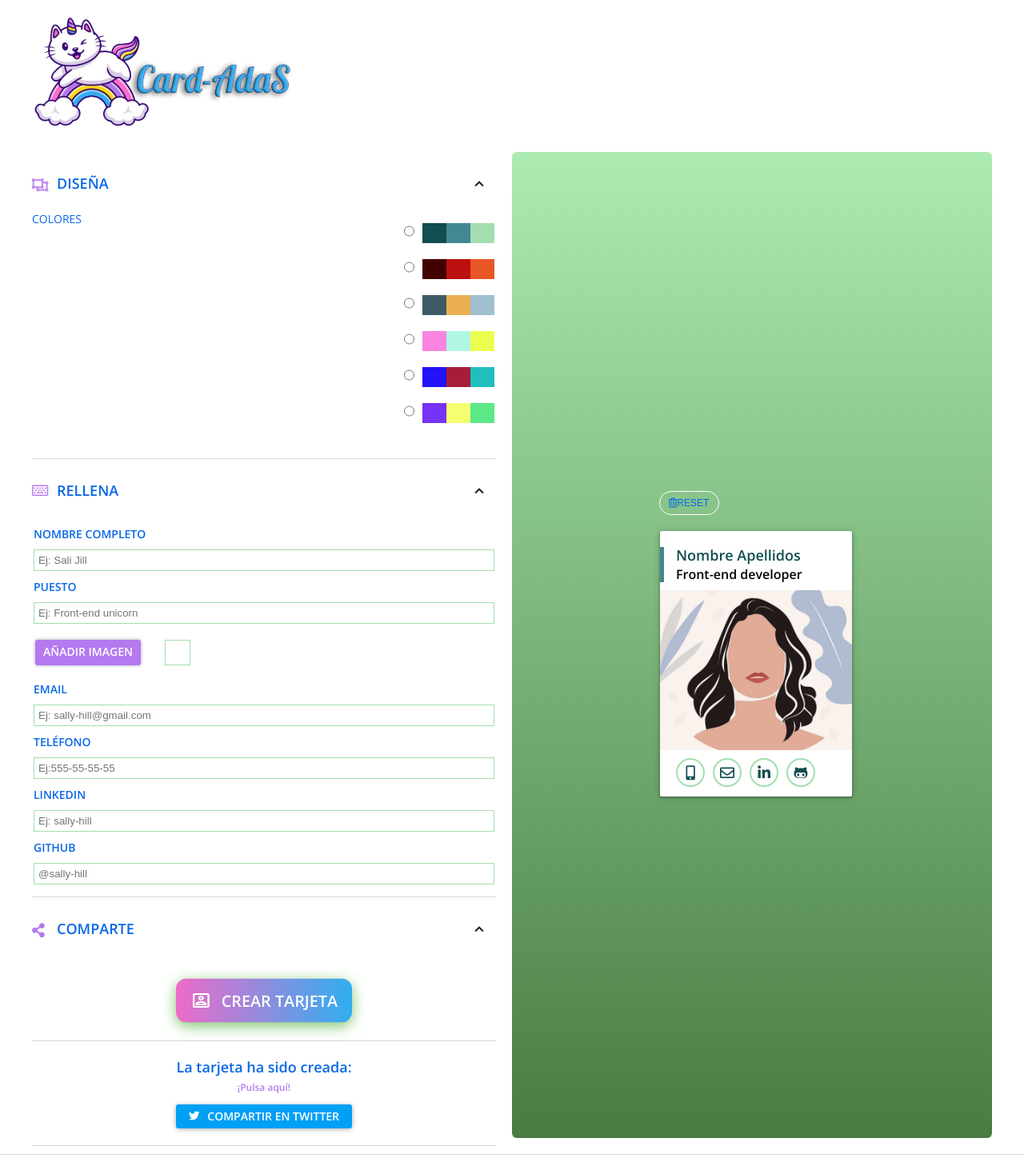
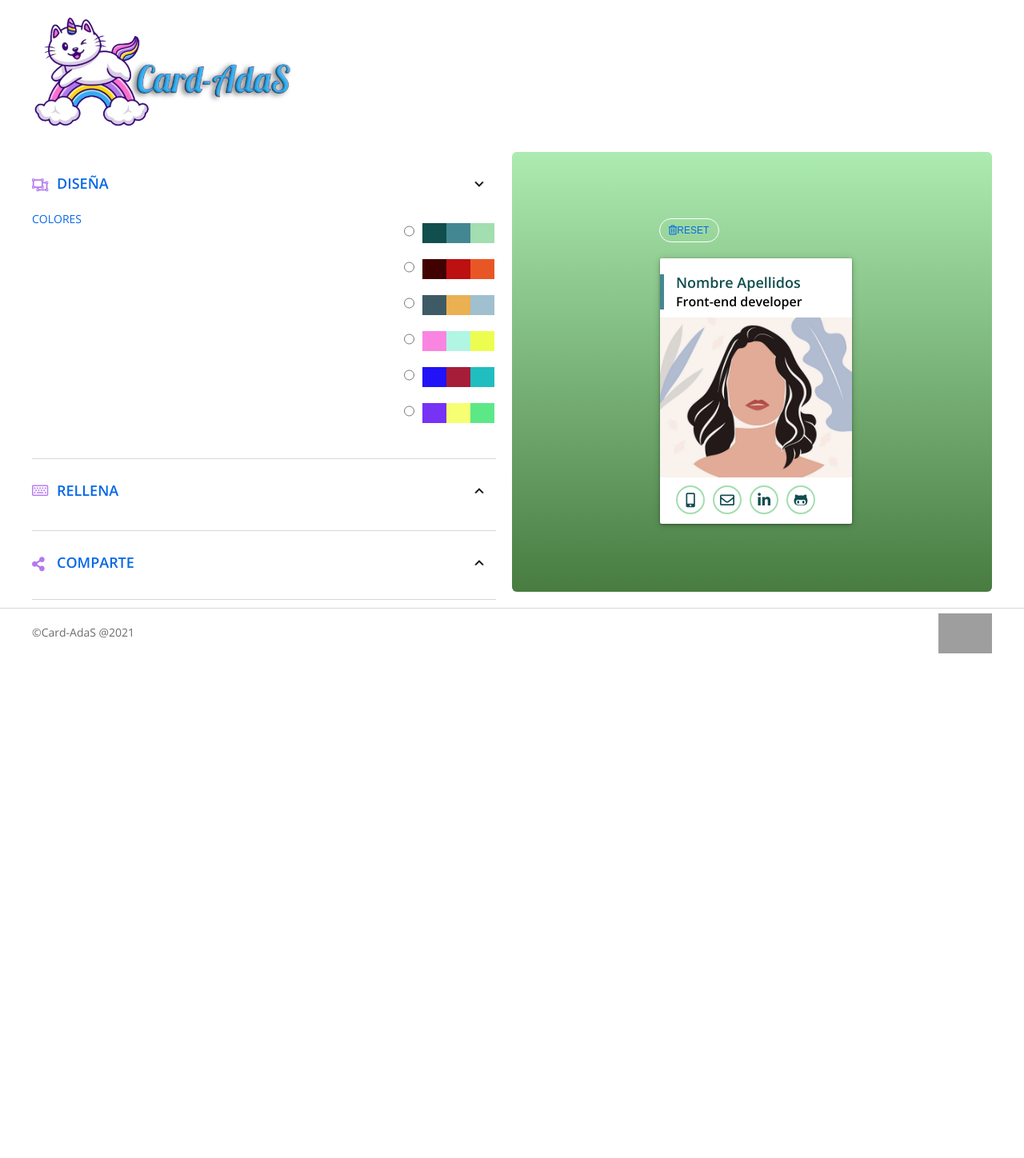
Before and after one commit to anamontegrifo/Generador-de-tarjetas-Refactoriza, a React (Create React App) app: page / in a window 1280 px wide. Shown: the top 1448 px of the page at 80% size. After the commit the page ends 821 px from the top, so only its background shows below. Built offline with nearby package versions, Linux system fonts and the light colour scheme; grey boxes are pictures that could not be loaded.

Commit message:
change input names

```diff
--- a/src/components/App.js
+++ b/src/components/App.js
@@ -6,8 +6,12 @@ import lateral from '../images/Lateral.png';
 import target from '../images/target.png';
 
 function App() {
-	const [mode, setMode] = useState('');
-	const [rotate, setRotate] = useState('up');
+	const [mode1, setMode1] = useState('');
+	const [mode2, setMode2] = useState('hidden');
+	const [mode3, setMode3] = useState('hidden');
+	const [rotate1, setRotate1] = useState('down');
+	const [rotate2, setRotate2] = useState('up');
+	const [rotate3, setRotate3] = useState('up');
 	const [data, setData] = useState({
 		palette: 1,
 		name: '',
@@ -60,14 +64,36 @@ function App() {
 		}
 	};
 
-	const handleCollapsable = (event) => {
+	const handleCollapsable1 = (event) => {
 		console.log(event.currentTarget.id);
-		if (mode === 'hidden') {
-			setMode('');
-			setRotate('down');
+		if (mode1 === 'hidden') {
+			setMode1('');
+			setRotate1('down');
 		} else {
-			setMode('hidden');
-			setRotate('up');
+			setMode1('hidden');
+			setRotate1('up');
+		}
+	};
+
+	const handleCollapsable2 = (event) => {
+		console.log(event.currentTarget.id);
+		if (mode2 === 'hidden') {
+			setMode2('');
+			setRotate2('down');
+		} else {
+			setMode2('hidden');
+			setRotate2('up');
+		}
+	};
+
+	const handleCollapsable3 = (event) => {
+		console.log(event.currentTarget.id);
+		if (mode3 === 'hidden') {
+			setMode3('');
+			setRotate3('down');
+		} else {
+			setMode3('hidden');
+			setRotate3('up');
 		}
 	};
 
@@ -147,7 +173,7 @@ function App() {
 							{/* Icono github */}
 							<li className="item item4">
 								<a
-									href={data.github}
+									href={`https://www.github.com/${data.github}`}
 									target="_blank"
 									className="itemLink js-colorIcon js-githubcard"
 									rel="noreferrer"
@@ -169,17 +195,17 @@ function App() {
 							<div
 								className="a js-headerClick"
 								id="design"
-								onClick={handleCollapsable}
+								onClick={handleCollapsable1}
 							>
 								<p>
 									<i className="far fa-object-ungroup"></i>Diseña
 								</p>
-								<div className={rotate}>
+								<div className={rotate1}>
 									<img className="arrow" src={arrow} alt="" />
 								</div>
 							</div>
 							{/* Cuerpo - diseña */}
-							<div className={mode}>
+							<div className={mode1}>
 								<div className="color">
 									<p className="text">colores</p>
 									{/* Todas las paletas */}
@@ -306,16 +332,16 @@ function App() {
 					<section className="sectionDesigns">
 						<article className="collapsible-title">
 							{/* Header - Rellena */}
-							<div className="a js-headerClick" onClick={handleCollapsable}>
+							<div className="a js-headerClick" onClick={handleCollapsable2}>
 								<p>
 									<i className="far fa-keyboard keyfill "></i>Rellena
 								</p>
-								<div className={rotate}>
+								<div className={rotate2}>
 									<img className="arrow" src={arrow} alt="" />
 								</div>
 							</div>
 							{/* Cuerpo - Rellena */}
-							<div className={mode}>
+							<div className={mode2}>
 								<fieldset
 									className="quest hidden js-textForm"
 									action="/signup"
@@ -409,7 +435,7 @@ function App() {
 										placeholder="Ej: sally-hill"
 										id="linkedin"
 										type="text"
-										name="Linkedin-profile"
+										name="linkedin"
 										required
 									/>
 									{/* github */}
@@ -423,7 +449,7 @@ function App() {
 										placeholder="@sally-hill"
 										id="github"
 										type="text"
-										name="Github-profile"
+										name="github"
 										required
 									/>
 								</fieldset>
@@ -437,16 +463,16 @@ function App() {
 					<section className="sectionDesigns">
 						<article className="collapsible-title ">
 							{/* Header - Comparte */}
-							<div className="a js-headerClick" onClick={handleCollapsable}>
+							<div className="a js-headerClick" onClick={handleCollapsable3}>
 								<p>
 									<i className="fas fa-share-alt"></i>Comparte
 								</p>
-								<div className={rotate}>
+								<div className={rotate3}>
 									<img className="arrow" src={arrow} alt="" />
 								</div>
 							</div>
 							{/* Cuerpo - comparte*/}
-							<div className={mode}>
+							<div className={mode3}>
 								{/* Botón crear tarjeta*/}
 								<article className="button">
 									<button className="button1 js_create_btn">
```
